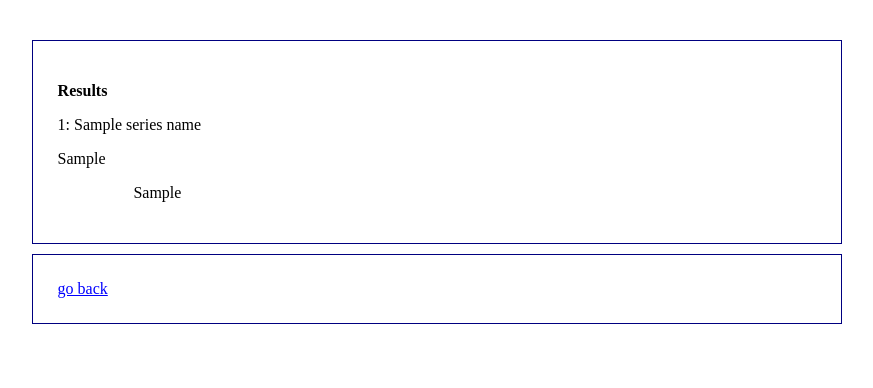
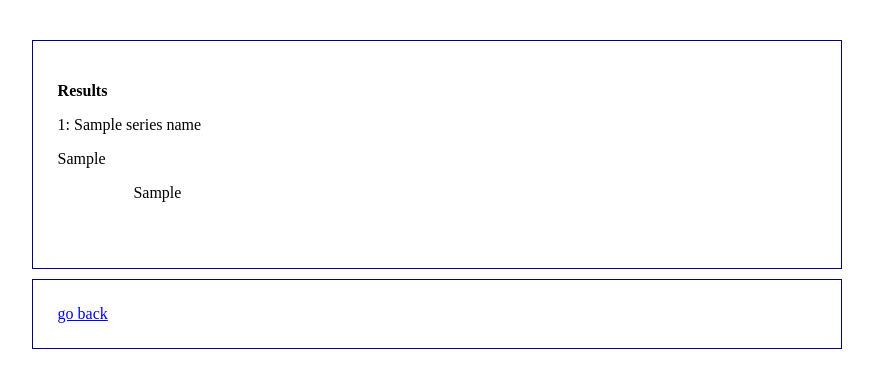
Before and after one commit to kalliknuddel/db_distracted, a Django app: template distracted/templates/distracted/searchResult.html in a window 1280 px wide. Shown: the top 388 px of the page, without its empty margins (176-1049 px from the left). Run offline with Django 3.2, Linux system fonts and the light colour scheme; the template is opened without the code that fills it: most values are stand-ins (such as "Sample title", 1, 10 or a date in 2020).

Commit message:
[css] container and Alias styles

```diff
--- a/distracted/static/distracted/style.css
+++ b/distracted/static/distracted/style.css
@@ -10,8 +10,12 @@ div {
     left:       15%;
 }
 
+.container {
+    padding-bottom:     50px;
+}
 
-div a {
+
+a {
     color: blue;
 }
 
@@ -30,6 +34,9 @@ ul {
     padding-right: 20px;
 }
 
+.alias {
+    font-style: italic;
+}
 
 #   list view differences
 .ulFirst {
```
